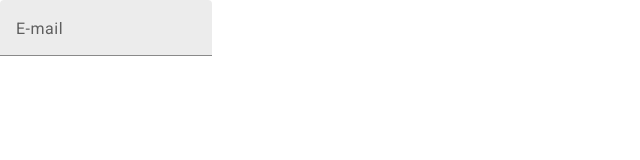
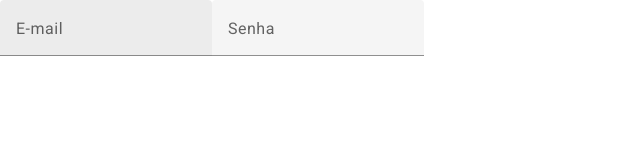
Before and after one commit to ThalisRibeiro/login, an Angular app: page / in a window 1280 px wide. Shown: the top 160 px of the page, without its empty margins (0-640 px from the left). Built offline with nearby package versions, Linux system fonts and the light colour scheme.

Commit message:
Adicionando input de senha

```diff
--- a/src/app/login-area/login-area.component.html
+++ b/src/app/login-area/login-area.component.html
@@ -4,4 +4,8 @@
         <mat-label>E-mail</mat-label>
         <input matInput placeholder="nome@provedor.com" [value]="email">
       </mat-form-field>
+      <mat-form-field>
+        <mat-label>Senha</mat-label>
+        <input matInput type="password" [value]="senha">
+      </mat-form-field>
 </div>
--- a/src/app/login-area/login-area.component.ts
+++ b/src/app/login-area/login-area.component.ts
@@ -10,8 +10,9 @@ export class LoginAreaComponent {
    *
    */
   email: string;
+  senha: string;
   constructor() {
     this.email="";
-
+    this.senha="";
   }
 }
```
